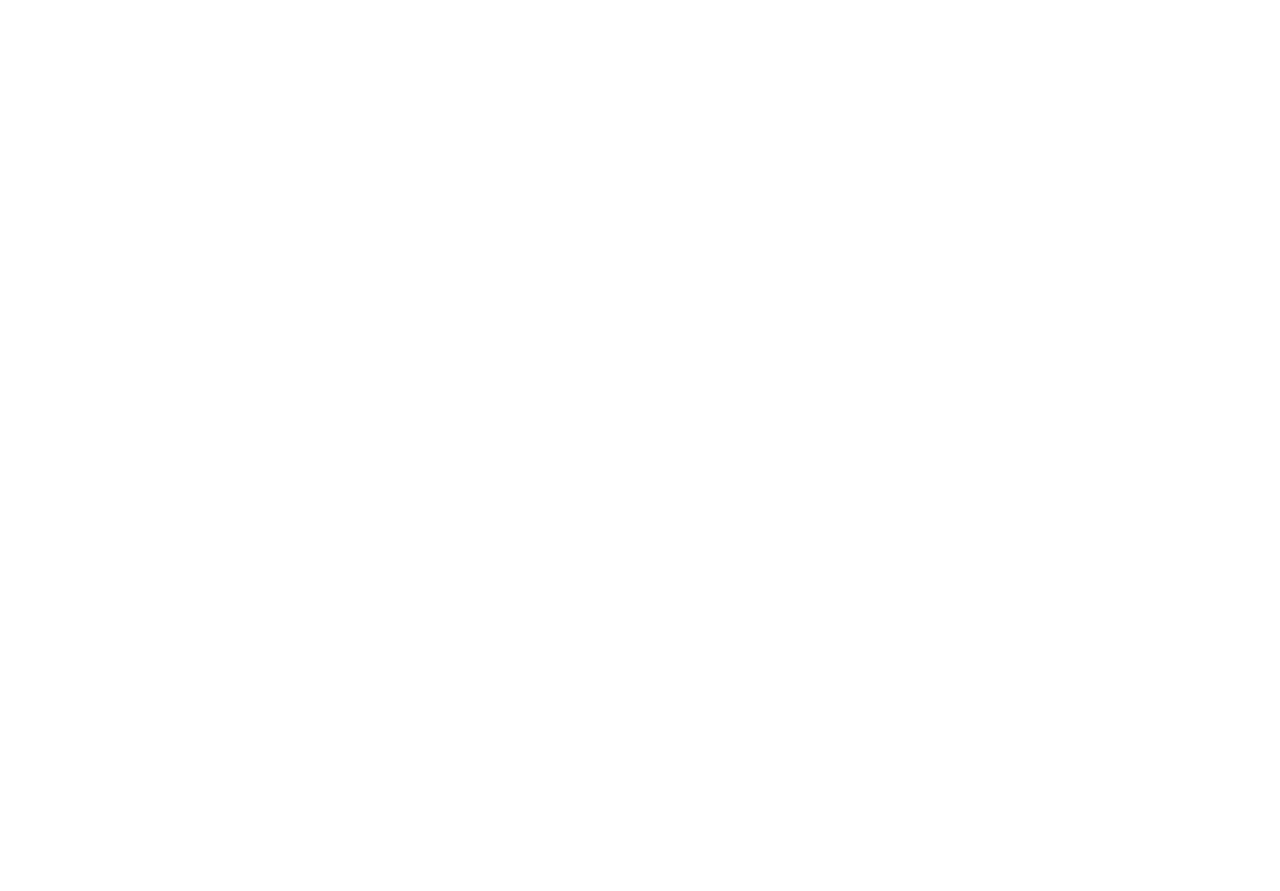
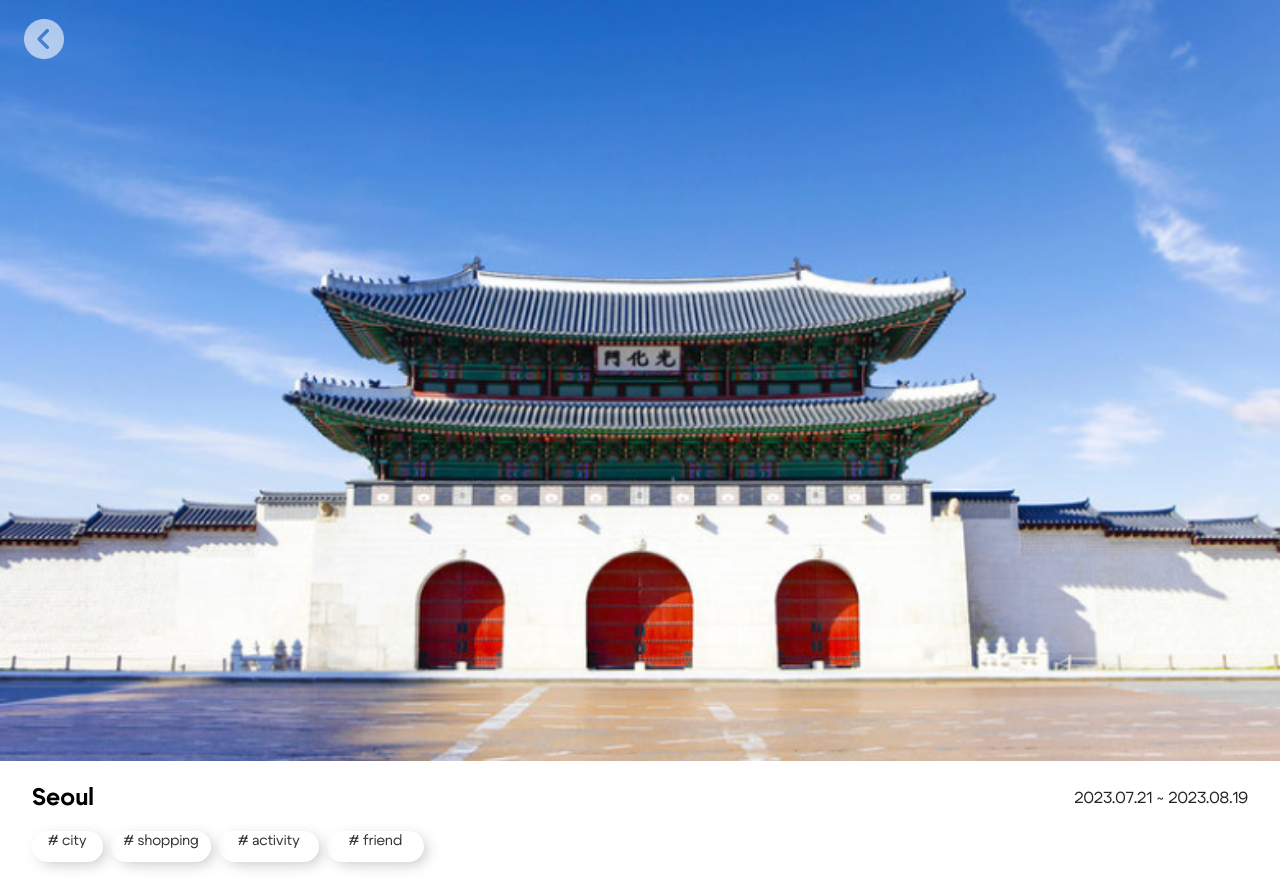
Before and after one commit to GEN-AI-CHERI/CHERI-FRONT, a React (Create React App) app: page /result in a window 1280 px wide. Before the commit this address had no page. Shown: the top 891 px of the page. Before the commit the page ends 800 px from the top, so only its background shows below. Built offline with nearby package versions, Linux system fonts and the light colour scheme.

Commit message:
💄 여행지 결과 페이지 퍼블리싱 완료

```diff
--- a/src/App.js
+++ b/src/App.js
@@ -6,6 +6,7 @@
 import PartyPage from "./pages/PartyPage";
 import ThemePage2 from "./pages/ThemePage2";
 import PeriodPage2 from "./pages/PeriodPage2";
+import ResultPage from "./pages/ResultPage";
 
 function App() {
   return (
@@ -17,6 +18,7 @@
       <Route path="/themes2" element={<ThemePage2 />} />
       <Route path="/party" element={<PartyPage />} />
       <Route path="/period2" element={<PeriodPage2 />} />
+      <Route path="/result" element={<ResultPage />} />
     </Routes>
   );
 }
--- /dev/null
+++ b/src/components/Result/Content.js
@@ -0,0 +1,55 @@
+import styled from "styled-components";
+import HashTag from "./HashTag";
+
+const Content = () => {
+  return (
+    <Container>
+      <Row>
+        <Title>Seoul</Title>
+        <Period>2023.07.21 ~ 2023.08.19</Period>
+      </Row>
+      <HashTag text="city" />
+      <HashTag text="shopping" />
+      <HashTag text="activity" />
+      <HashTag text="friend" />
+      <P>
+        Here's a suggested travel itinerary to enjoy the natural scenery in a
+        small city in Korea. <br />
+        The following 1-night 2-day itinerary is centered around Gyeongju, one
+        of the small cities known for its historical landmarks and beautiful
+        natural landscapes. Morning: Upon arriving at Incheon International
+        Airport, take a high-speed bus or KTX to Gyeongju. Once you arrive in
+        Gyeongju, start your journey by visiting Seokguram Grotto, a
+        representative national treasure and the 24th official site of Korea.
+        <br />
+        The following 1-night 2-day itinerary is centered around Gyeongju, one
+        of the small cities known for its historical landmarks and beautiful
+        natural landscapes.
+      </P>
+    </Container>
+  );
+};
+
+const Container = styled.div`
+  margin-left: 2rem;
+  margin-right: 2rem;
+`;
+
+const Title = styled.h2``;
+
+const Row = styled.div`
+  display: flex;
+  align-items: center;
+  justify-content: space-between;
+`;
+
+const Period = styled.p`
+  color: #232323;
+`;
+
+const P = styled.p`
+  color: #232323;
+  font-size: 0.9rem;
+`;
+
+export default Content;
--- /dev/null
+++ b/src/components/Result/HashTag.js
@@ -0,0 +1,27 @@
+import styled from "styled-components";
+
+const HashTag = ({ text }) => {
+  return <ThemeOption width={text ? text.length : 10}># {text}</ThemeOption>;
+};
+
+const ThemeOption = styled.div`
+  display: flex;
+  align-items: center;
+  justify-content: center;
+  width: ${(props) => Math.min(props.width * 0.8, 5)}rem;
+  height: 1.3rem;
+  padding: 2px 10px 8px 10px;
+  border-radius: 36px;
+  display: inline-block;
+  text-align: center;
+  background-color: "white";
+  box-shadow: 5px 4px 15px -3px rgba(0, 0, 0, 0.25);
+  border: none;
+  font-size: 0.9rem;
+  color: #353535;
+  font-weight: 400;
+  margin-right: 0.5rem;
+  margin-bottom: 1rem;
+`;
+
+export default HashTag;
--- /dev/null
+++ b/src/components/Result/Header.js
@@ -0,0 +1,33 @@
+import bg from "../../assets/result/ex.png";
+import styled from "styled-components";
+import back from "../../assets/result/back.png";
+import { useNavigate } from "react-router-dom";
+
+const Header = () => {
+  const navigate = useNavigate();
+
+  const handleNavigate = () => {
+    navigate("/main");
+  };
+
+  return (
+    <>
+      <BackIcon src={back} onClick={handleNavigate} />
+      <HeaderImg src={bg} />
+    </>
+  );
+};
+
+const BackIcon = styled.img`
+  width: 2.5rem;
+  position: absolute;
+  margin-left: 1.5em;
+  margin-top: 1.2rem;
+  cursor: pointer;
+`;
+
+const HeaderImg = styled.img`
+  width: 100vw;
+`;
+
+export default Header;
--- /dev/null
+++ b/src/pages/ResultPage.js
@@ -0,0 +1,13 @@
+import Header from "../components/Result/Header";
+import Content from "../components/Result/Content";
+
+const ResultPage = () => {
+  return (
+    <>
+      <Header />
+      <Content />
+    </>
+  );
+};
+
+export default ResultPage;
```
Also changed, not shown: src/assets/result/back.png (added), src/assets/result/ex.png (added).
